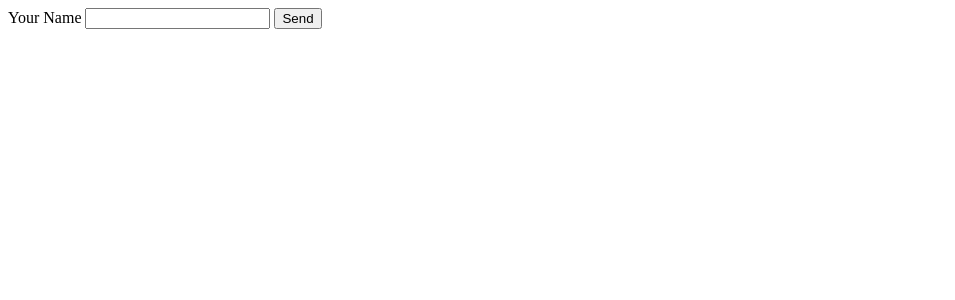
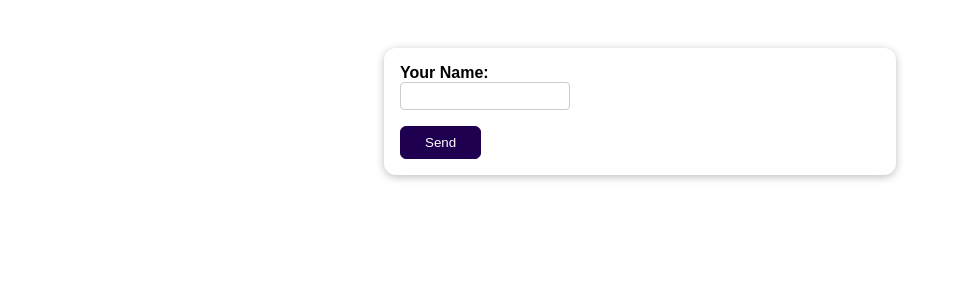
Before and after one commit to utkarshg1/django-forms, a Django app: page / in a window 1280 px wide. Shown: the top 300 px of the page, without its empty margins (0-955 px from the left). Run offline with Django 5.2, Linux system fonts and the light colour scheme.

Commit message:
added forms with styling

```diff
--- /dev/null
+++ b/feedback/reviews/forms.py
@@ -0,0 +1,8 @@
+from django import forms
+
+
+class ReviewForm(forms.Form):
+    user_name = forms.CharField(label="Your Name", max_length=50, error_messages={
+        "required": "Your Name cannot be empty!",
+        "max_length": "Please enter shorter name upto 50 characters!"
+    })
--- /dev/null
+++ b/feedback/reviews/static/reviews/styles.css
@@ -0,0 +1,68 @@
+body {
+  font-family: sans-serif;
+  margin: 0;
+}
+
+form {
+  margin: 3rem auto;
+  width: 90%;
+  max-width: 30rem;
+  padding: 1rem;
+  border-radius: 12px;
+  background-color: white;
+  box-shadow: 0 2px 8px rgba(0, 0, 0, 0.26);
+}
+
+button {
+  cursor: pointer;
+  padding: 0.5rem 1.5rem;
+  border-radius: 6px;
+  background-color: #1f0050;
+  color: white;
+  border: 1px solid #1f0050;
+}
+
+button:hover button:active {
+  background-color: #320777;
+  border-color: #320777;
+}
+
+.form-control {
+    margin-bottom: 1rem;
+}
+
+.form-control input {
+    font: inherit;
+    padding: 0.25rem;
+    border-radius: 4px;
+    border: 1px solid #ccc;
+    display: block;
+    width: 10rem;
+}
+
+.form-control input:focus {
+    border-color: #1f0050;
+    outline: none;
+    background-color: #f4eeff;
+}
+
+.form-control label {
+    font-weight: bold;
+    display: block;
+}
+
+.errorlist {
+    list-style: none;
+    margin: 0.5rem 0;
+    padding: 0;
+    color: #680000;
+}
+
+.errors input {
+    border-color: #680000;
+    background-color: #fde3e3;
+}
+
+.errors label {
+    color: #680000;
+}
--- a/feedback/reviews/templates/reviews/review.html
+++ b/feedback/reviews/templates/reviews/review.html
@@ -1,18 +1,21 @@
+{% load static %}
+
 <!DOCTYPE html>
 <html lang="en">
   <head>
     <meta charset="UTF-8" />
     <meta name="viewport" content="width=device-width, initial-scale=1.0" />
     <title>Your Review</title>
+    <link rel="stylesheet" href="{% static "reviews/styles.css" %}">
   </head>
   <body>
     <form action="/" method="POST">
       {% csrf_token %}
-      {% if has_error %}
-        <p>This form is invalid please enter valid username</p>
-      {% endif %}
-      <label for="username">Your Name</label>
-      <input id="username" name="username" type="text" />
+      <div class="form-control {% if form.user_name.errors %}errors{% endif %}">
+        {{ form.user_name.label_tag }}
+        {{ form.user_name }}
+        {{ form.user_name.errors }}
+      </div>
       <button type="submit">Send</button>
     </form>
   </body>
--- a/feedback/reviews/views.py
+++ b/feedback/reviews/views.py
@@ -1,18 +1,19 @@
 from django.shortcuts import render
 from django.http import HttpResponseRedirect
+from .forms import ReviewForm
 
 
 def review(request):
     if request.method == "POST":
-        entered_username = request.POST["username"]
-        if entered_username == "":
-            return render(request, "reviews/review.html", {
-                "has_error": True
-            })
-        print(entered_username)
-        return HttpResponseRedirect("/thank-you")
+        form = ReviewForm(request.POST)
+        if form.is_valid():
+            print(form.cleaned_data)
+            return HttpResponseRedirect("/thank-you")
+    else:
+        form = ReviewForm()
+
     return render(request, "reviews/review.html", {
-        "has_error": False
+        "form": form
     })
 
 
```
